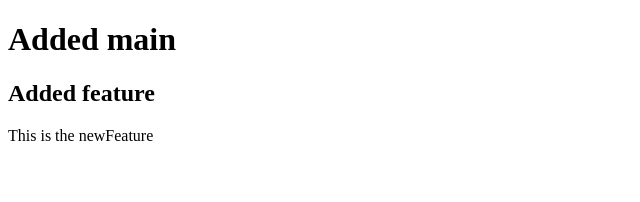
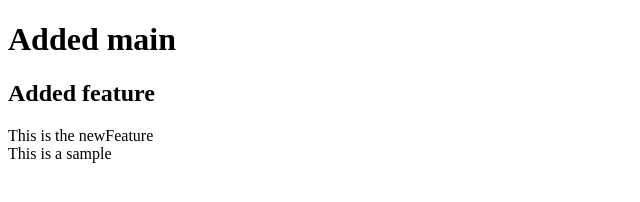
Before and after one commit to febinvarghese1/git-sample, a plain HTML site: page index.html in a window 1280 px wide. Shown: the whole page, without its empty margins (0-640 px from the left). Drawn offline with Linux system fonts and the light colour scheme.

Commit message:
added a new sample

```diff
--- a/index.html
+++ b/index.html
@@ -12,5 +12,6 @@
     <div class="">
         This is the newFeature
     </div>
+    <span>This is a sample</span>
 </body>
 </html>
```
